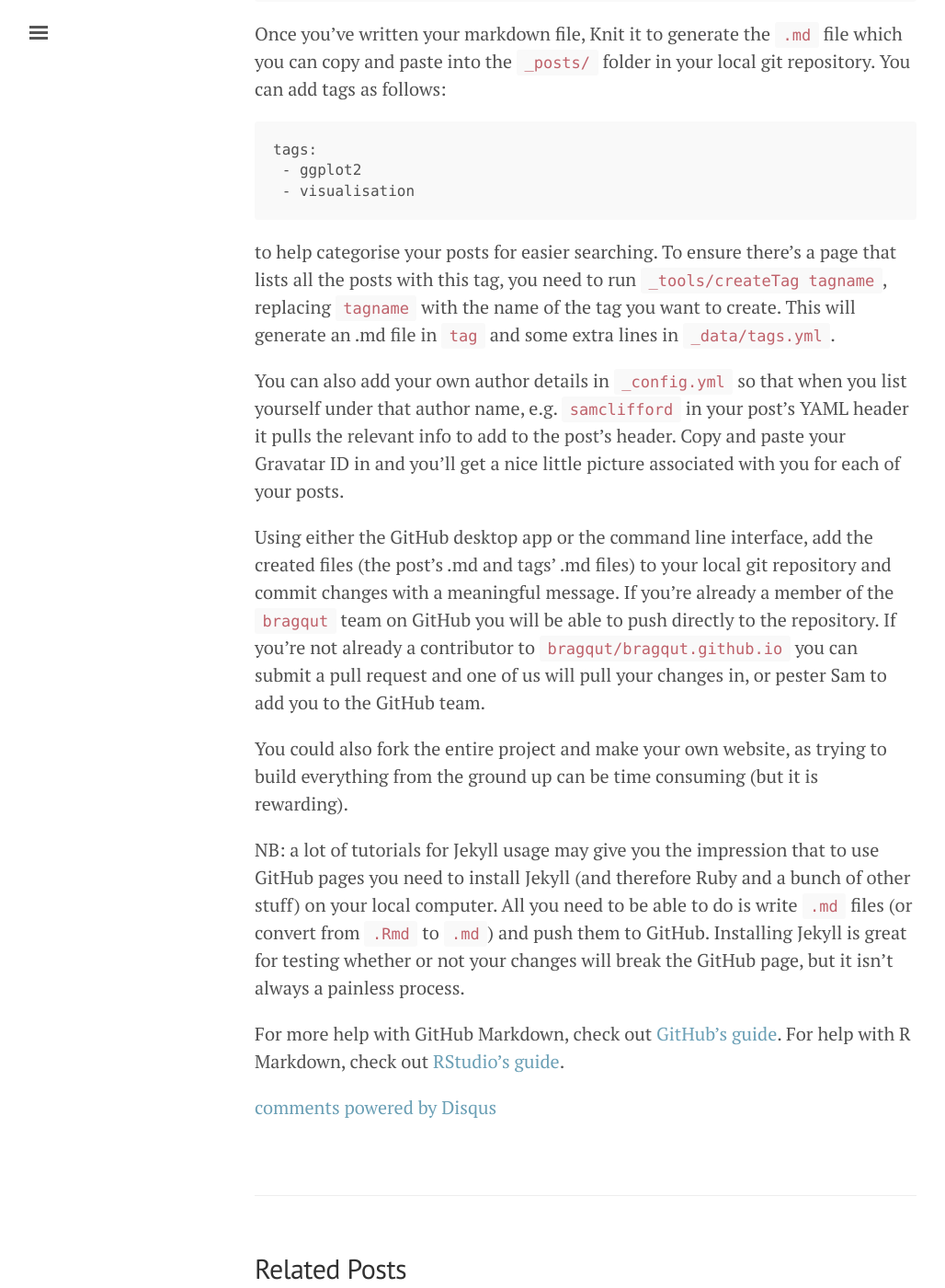
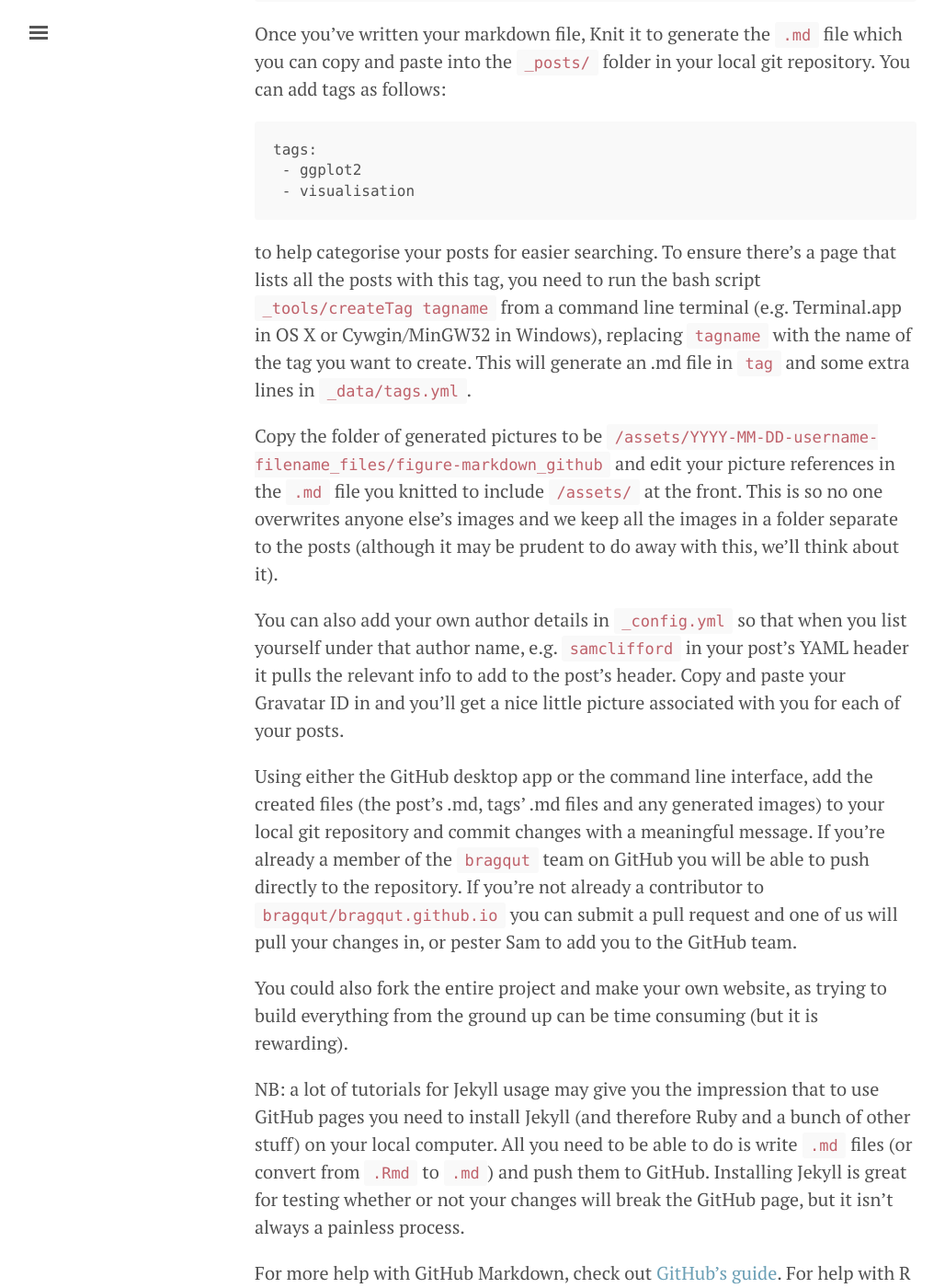
Before and after one commit to bragqut/bragqut.github.io, a Jekyll site: the page built from _posts/2016-02-05-using-this-site.md, in a window 1280 px wide and 1400 px high, scrolled down 821 px. Shown: the whole window at 92% size, without its empty margins (3-1031 px from the left). Built offline with Jekyll 4.4.1, drawn with Linux system fonts in a browser that asks for light colours; comment, search, counter and statistics services are not loaded.

Commit message:
updating usage instructions based on feedback from apear9

```diff
--- a/_posts/2016-02-05-using-this-site.md
+++ b/_posts/2016-02-05-using-this-site.md
@@ -26,11 +26,13 @@ Once you've written your markdown file, Knit it to generate the `.md` file which
      - ggplot2
      - visualisation
 
-to help categorise your posts for easier searching. To ensure there's a page that lists all the posts with this tag, you need to run `_tools/createTag tagname`, replacing `tagname` with the name of the tag you want to create. This will generate an .md file in `tag` and some extra lines in `_data/tags.yml`.
+to help categorise your posts for easier searching. To ensure there's a page that lists all the posts with this tag, you need to run the bash script `_tools/createTag tagname` from a command line terminal (e.g. Terminal.app in OS X or Cywgin/MinGW32 in Windows), replacing `tagname` with the name of the tag you want to create. This will generate an .md file in `tag` and some extra lines in `_data/tags.yml`.
+
+Copy the folder of generated pictures to be `/assets/YYYY-MM-DD-username-filename_files/figure-markdown_github` and edit your picture references in the `.md` file you knitted to include `/assets/` at the front. This is so no one overwrites anyone else's images and we keep all the images in a folder separate to the posts (although it may be prudent to do away with this, we'll think about it).
 
 You can also add your own author details in `_config.yml` so that when you list yourself under that author name, e.g. `samclifford` in your post's YAML header it pulls the relevant info to add to the post's header. Copy and paste your Gravatar ID in and you'll get a nice little picture associated with you for each of your posts.
 
-Using either the GitHub desktop app or the command line interface, add the created files (the post's .md and tags' .md files) to your local git repository and commit changes with a meaningful message. If you're already a member of the `bragqut` team on GitHub you will be able to push directly to the repository. If you're not already a contributor to `bragqut/bragqut.github.io` you can submit a pull request and one of us will pull your changes in, or pester Sam to add you to the GitHub team.
+Using either the GitHub desktop app or the command line interface, add the created files (the post's .md, tags' .md files and any generated images) to your local git repository and commit changes with a meaningful message. If you're already a member of the `bragqut` team on GitHub you will be able to push directly to the repository. If you're not already a contributor to `bragqut/bragqut.github.io` you can submit a pull request and one of us will pull your changes in, or pester Sam to add you to the GitHub team.
 
 You could also fork the entire project and make your own website, as trying to build everything from the ground up can be time consuming (but it is rewarding).
 
```
